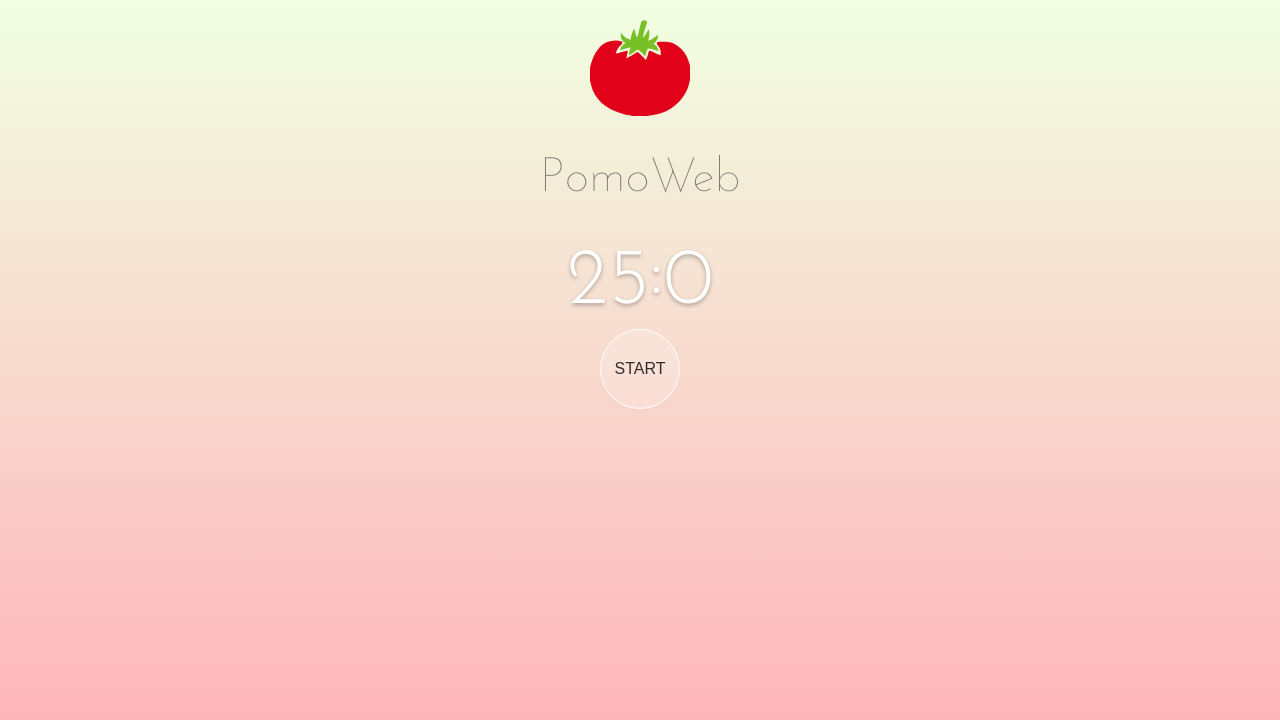
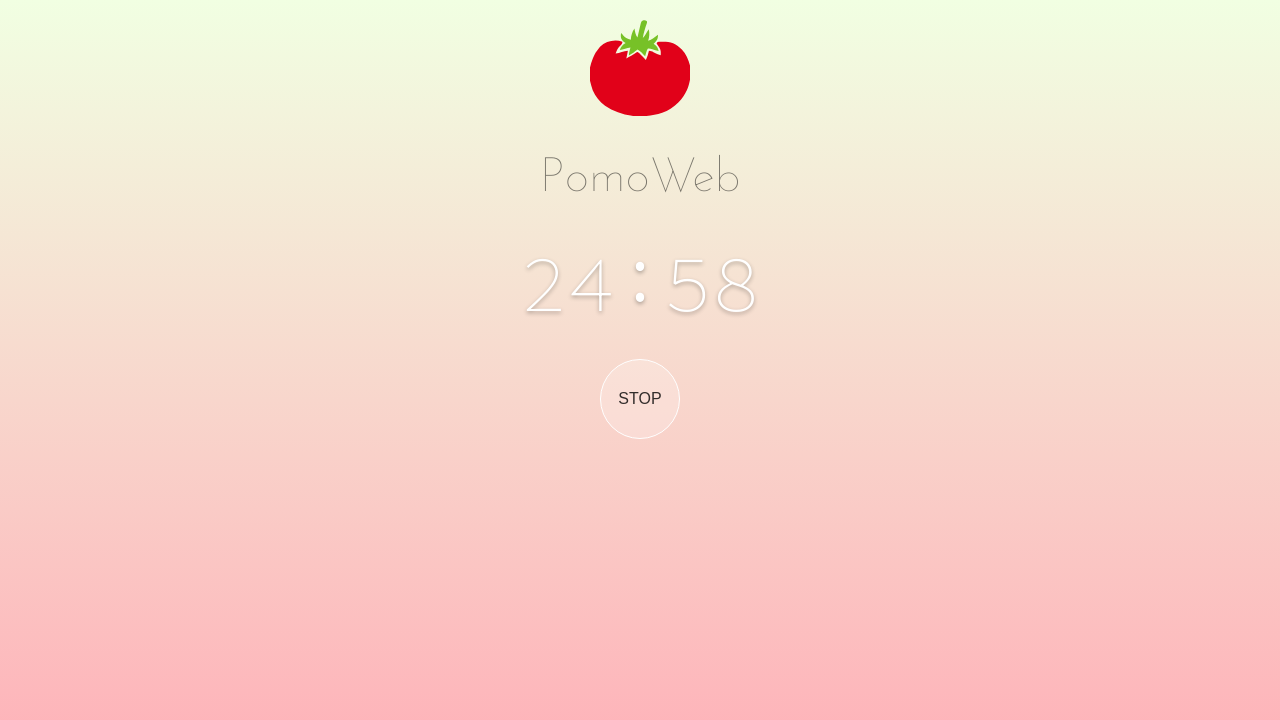
Before and after one commit to karlprieb/pomoweb, a Vue app: page / in a window 1280 px wide. Both pictures are taken after a click on the button "START". Shown: the top 720 px of the page. Built offline with nearby package versions, Linux system fonts and the light colour scheme.

Commit message:
working timer

```diff
--- a/src/App.vue
+++ b/src/App.vue
@@ -1,8 +1,8 @@
 <template>
   <div id="app">
-    <header>
+    <header class="header">
       <logo></logo>
-      <h1>PomoWeb</h1>
+      <h1 class="title">PomoWeb</h1>
     </header>
     <main>
       <counter></counter>
@@ -25,27 +25,36 @@ export default {
 </script>
 
 <style scoped>
-@import url('https://fonts.googleapis.com/css?family=Josefin+Sans:100,300');
+@import url('https://fonts.googleapis.com/css?family=Josefin+Sans:100|Source+Code+Pro:200');
+
 #app {
   font-family: 'Josefin Sans', sans-serif;
+
+  display: flex;
+  flex-direction: column;
+
+  min-height: 100vh;
+
+  background: rgb(241,255,226);
+  background: linear-gradient(to bottom,  rgba(241,255,226,1) 0%,rgba(255,173,182,1) 100%);
+
   -webkit-font-smoothing: antialiased;
   -moz-osx-font-smoothing: grayscale;
-  display: flex;
   align-items: center;
-  background: rgb(241,255,226); /* Old browsers */
-  background: linear-gradient(to bottom,  rgba(241,255,226,1) 0%,rgba(255,173,182,1) 100%); /* W3C, IE10+, FF16+, Chrome26+, Opera12+, Safari7+ */
-  flex-direction: column;
-  width: 100vw;
-  height: 100vh;
 }
-h1 {
-  font-weight: 100;
-  color: rgba(0,0,0,0.5);
-  margin: 30px 0 0;
-  font-size: 3rem;
-}
-header {
+
+.header {
   margin-top: 20px;
+
   text-align: center;
 }
+
+.title {
+  font-size: 3rem;
+  font-weight: 100;
+
+  margin: 30px 0 0;
+
+  color: rgba(0,0,0,.5);
+}
 </style>
--- a/src/components/Counter.vue
+++ b/src/components/Counter.vue
@@ -6,8 +6,11 @@
     <span class="seconds">{{seconds}}</span>
   </section>
   <section class="buttons">
-    <button class="start button">
+    <button v-if="!running" class="start button" @click="start(pomoTimer)">
       <span>Start</span>
+    </button>
+    <button v-if="running" class="start button" @click="stop()">
+      <span>Stop</span>
     </button>
   </section>
 </div>
@@ -17,6 +20,7 @@
 export default {
   data () {
     return {
+      running: false,
       pomoTimer: 1500,
       shortTimer: 300,
       longTimer: 600,
@@ -25,16 +29,44 @@ export default {
     }
   },
   methods: {
+    padTime () {
+      if (this.minutes < 10) {
+        this.minutes = `0${this.minutes}`
+      }
+      if (this.seconds < 10) {
+        this.seconds = `0${this.seconds}`
+      }
+    },
     setCounter (counter) {
       this.minutes = Math.floor(counter / 60)
       this.seconds = counter - this.minutes * 60
+      this.padTime()
+    },
+    runCounter (counter) {
+      if (this.running) {
+        if (this.minutes != 0 || this.seconds != 0) {
+          setTimeout(() => {
+            console.log('timeout', this.seconds)
+            if (this.seconds == 0) {
+              this.minutes -= 1
+              this.seconds = 59
+              this.padTime()
+            } else {
+              this.seconds -= 1
+              this.padTime()
+            }
+            this.runCounter(counter)
+          }, 1000)
+        }
+      }
     },
     start (counter) {
-      setTimeout(() => {
-        counter -= 1;
-      }, 1000)
+      this.running = true
+      this.runCounter(counter)
+    },
+    stop () {
+      this.running = false
     }
-
   },
   mounted () {
     this.setCounter(this.pomoTimer)
@@ -43,41 +75,53 @@ export default {
 </script>
 
 <style scoped>
-.counter {
-  margin-top: 30px;
-}
 .timer {
+  font-family: 'Source Code Pro', monospace;
+  font-size: 5rem;
+
+  display: flex;
+
+  margin: 30px 0;
+
   color: #fff;
-  font-size: 5rem;
   text-shadow: 0 2px 4px rgba(0, 0, 0, .3);
-  display: flex;
+
   align-items: center;
   justify-content: center;
 }
+
 .middle {
   position: relative;
   top: -.6rem;
 }
+
 .buttons {
   display: flex;
+
   justify-content: center;
 }
+
 .button {
+  width: 80px;
+  height: 80px;
+
+  cursor: pointer;
+
   border: 1px solid #fff;
   border-radius: 50px;
+  outline: none;
   background: rgba(255, 255, 255, .2);
-  width: 80px;
-  height: 80px;
-  cursor: pointer;
-  outline: none;
 }
 .button:hover {
   background: rgba(255, 255, 255, .7);
 }
+
 .button span {
+  font-size: 1rem;
+  font-weight: 100;
+
   text-transform: uppercase;
-  font-size: 1rem;
+
   color: rgba(0, 0, 0, .8);
-  font-weight: 100;
 }
 </style>
--- a/src/components/Logo.vue
+++ b/src/components/Logo.vue
@@ -1,5 +1,5 @@
 <template>
-<svg width="252px" height="243px" viewBox="194 95 252 243" version="1.1" xmlns="http://www.w3.org/2000/svg" xmlns:xlink="http://www.w3.org/1999/xlink">
+<svg width="252px" height="243px" viewBox="194 95 252 243" version="1.1" xmlns="http://www.w3.org/2000/svg" xmlns:xlink="http://www.w3.org/1999/xlink" class="logo">
     <g id="Logo" stroke="none" stroke-width="1" fill="none" fill-rule="evenodd" transform="translate(194.000000, 95.000000)">
         <path d="M128.02,8.07 C128.86,5.29 130.03,1.85 133.23,1.11 C136.31,0.44 140.15,0.08 142.66,2.38 C144.63,4.09 143.59,6.81 143,8.91 C138.88,20.81 135.14,32.91 133.08,45.35 C139.92,39.43 142.56,30.48 147.99,23.47 C150.38,32.97 149.94,43.13 146.49,52.32 C156.29,50.23 163.23,42.67 171.35,37.45 C171.28,40.93 171.32,44.54 169.87,47.78 C167.87,52.56 164.11,56.27 160.34,59.68 C163.52,62.13 166.79,64.62 169.07,67.98 C171.18,71.03 172.06,74.7 173.01,78.23 C167.52,77.41 162.24,75.72 157,73.97 C153.29,72.91 149.38,71.5 145.49,72.34 C141.91,78.02 140.99,84.86 139.01,91.18 C133.11,85.1 127.48,78.36 119.93,74.26 C112.74,79.36 106.03,85.25 98.05,89.2 C97.98,82.25 100.26,75.65 101.96,69 C92.75,70.56 84.05,74.13 74.9,75.92 C76.39,72.25 77.85,68.45 80.48,65.42 C83.04,62.38 86.45,60.26 89.81,58.23 C85.5,55.31 80.98,52.05 78.96,47.06 C76.95,42.49 77.64,37.37 78.31,32.59 C82.68,36.93 86.02,42.41 91.37,45.65 C94.84,47.92 98.89,48.94 102.83,50.05 C103.26,39.94 106.07,29.68 112.16,21.47 C113.27,29.45 114.94,37.54 119.58,44.31 C122.61,32.28 124.76,20.04 128.02,8.07 L128.02,8.07 Z" id="Shape" fill="#77C127"></path>
         <path d="M25.28,67.28 C39.94,53.2 62.47,48.2 81.71,54.86 C81.31,58.16 80.1,61.35 77.37,63.41 C70.94,68.81 67.13,76.5 64.67,84.38 C75.28,83.6 84.78,77.89 95.46,77.63 C94.53,84.21 92.59,90.6 91.56,97.16 C99.77,92.6 108.4,88.66 115.84,82.85 C117.09,82.03 118.33,80.94 119.9,80.85 C122.65,81.94 124.6,84.31 126.66,86.34 C131.26,91.26 136.12,95.92 140.81,100.75 C144.26,93.39 146.92,85.68 148.61,77.73 C152.56,78.16 156.56,78.88 159.98,81.04 C165.74,84.39 171.9,86.98 178.22,89.08 C178.32,84.3 178.85,79.36 177.31,74.73 C175.55,68.73 170.88,64.32 167.92,58.97 C168.55,55.18 172.84,54.83 175.93,54.82 C187.13,54.82 198.83,54.02 209.36,58.59 C217.99,61.9 225.01,68.12 231.41,74.6 C242.16,85.55 248.15,100.18 252,114.81 L252,150.36 C249.89,159.16 248.29,168.2 244.35,176.42 C239.08,187.76 232.25,198.49 223.16,207.16 C211.9,219.33 197.31,228.05 181.86,233.82 C165.49,239.22 148.28,242.6 131,242.17 C122.59,242.04 114.13,242.59 105.77,241.38 C81.59,238.35 58.08,229.76 37.92,216.03 C23.93,206.58 13.81,192.41 6.81,177.24 C4.09,169.38 1.96,161.31 0,153.23 L0,119.75 C1.85,112.06 3.96,104.39 7.08,97.11 C10.14,90.4 12.76,83.31 17.71,77.71 C20.53,74.45 22.43,70.51 25.28,67.28 L25.28,67.28 Z" id="Shape" fill="#E10119"></path>
@@ -7,8 +7,8 @@
 </svg>
 </template>
 
-<style scoped>
-svg {
+<style>
+.logo {
   width: 100px;
   height: auto;
 }
```
Also changed, not shown: static/manifest.json.
